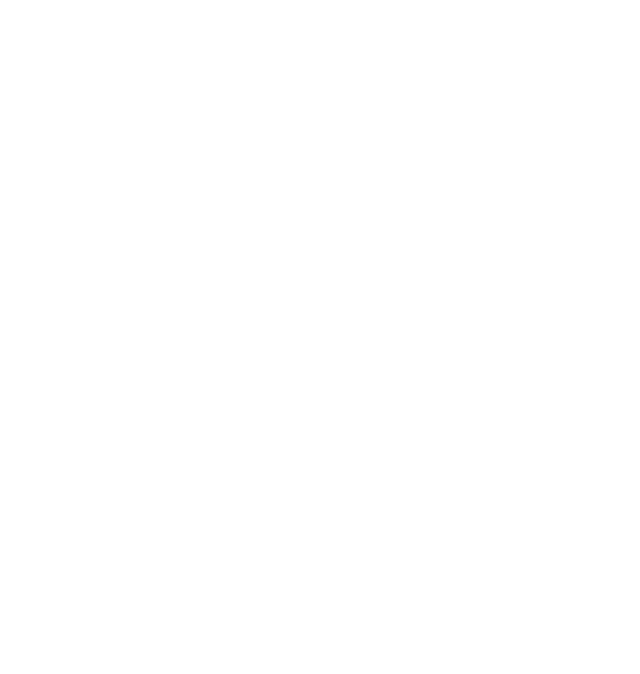
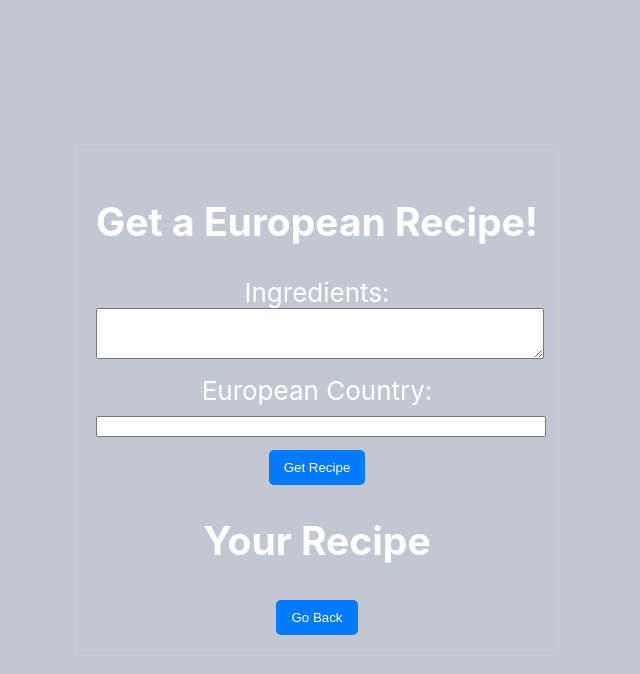
Before and after one commit to nolanv45/HenHacks2025, a React (Create React App) app in the folder henhack25/: page / in a window 1280 px wide. Both pictures are taken after a click on the button "Click here for a recipe from medieval England!". Shown: the top 674 px of the page, without its empty margins (323-963 px from the left). Built offline with nearby package versions, Linux system fonts and the light colour scheme.

Commit message:
questions page works

```diff
--- a/henhack25/package.json
+++ b/henhack25/package.json
@@ -11,7 +11,9 @@
     "@types/node": "^16.18.126",
     "@types/react": "^19.0.10",
     "@types/react-dom": "^19.0.4",
+    "bootstrap": "^5.3.3",
     "react": "^19.0.0",
+    "react-bootstrap": "^2.10.9",
     "react-dom": "^19.0.0",
     "react-router-dom": "^7.2.0",
     "react-scripts": "5.0.1",
--- /dev/null
+++ b/henhack25/src/AiIntegration.css
@@ -0,0 +1,26 @@
+/* aiintegration.css */
+.ai-integration-page {
+    max-width: 600px;
+    margin: 20px auto;
+    padding: 20px;
+    border: 1px solid #ccc;
+    border-radius: 5px;
+  }
+
+  .responsebox{
+      width: 100%;
+      margin-bottom: 10px;
+  }
+
+  .submitAns {
+    background-color: #007bff;
+    color: white;
+    padding: 10px 15px;
+    border: none;
+    border-radius: 5px;
+    cursor: pointer;
+  }
+
+  .submitAns:hover {
+    background-color: #0056b3;
+  }
--- a/henhack25/src/AiIntegration.tsx
+++ b/henhack25/src/AiIntegration.tsx
@@ -1,8 +1,64 @@
-// AiIntegration.tsx (or AiIntegration.js)
-import React from 'react';
+import React, { JSX, useState } from "react";
+import { Button, FormControl, FormGroup, FormLabel } from "react-bootstrap";
+import "./AiIntegration.css"; // Create this CSS file
+//import { ChatGPT } from './AI'; // Assuming you have a ChatGPT component
+ // Create this query function
 
-const AiIntegration = () => {
-  return <h1>This is the AI Integration page</h1>;
-};
+export function AIIntegrationPage({ userKey }: { userKey: string }): JSX.Element {
+  const [ingredients, setIngredients] = useState<string>("");
+  const [country, setCountry] = useState<string>("");
+  const [recipeGenerated, setRecipeGenerated] = useState<boolean>(false);
 
-export default AiIntegration;
+  function updateIngredients(event: React.ChangeEvent<HTMLInputElement>) {
+    setIngredients(event.target.value);
+  }
+
+  function updateCountry(event: React.ChangeEvent<HTMLInputElement>) {
+    setCountry(event.target.value);
+  }
+
+  function handleSubmit() {
+    setRecipeGenerated(true);
+  }
+
+  function goBack() {
+    setRecipeGenerated(false);
+  }
+
+  return (
+    <div className="ai-integration-page">
+      <div >
+        <h2>Get a European Recipe!</h2>
+        <FormGroup>
+          <FormLabel>Ingredients:</FormLabel>
+          <FormControl
+            as="textarea"
+            rows={3}
+            value={ingredients}
+            onChange={updateIngredients}
+            className="responsebox"
+          />
+        </FormGroup>
+        <FormGroup>
+          <FormLabel>European Country:</FormLabel>
+          <FormControl
+            type="text"
+            value={country}
+            onChange={updateCountry}
+            className="responsebox"
+          />
+        </FormGroup>
+        <Button onClick={handleSubmit} className="submitAns">
+          Get Recipe
+        </Button>
+      </div>
+      <div >
+        <h2>Your Recipe</h2>
+        <Button onClick={goBack} className="submitAns">
+          Go Back
+        </Button>
+
+      </div>
+    </div>
+  );
+}
--- a/henhack25/src/App.tsx
+++ b/henhack25/src/App.tsx
@@ -1,6 +1,6 @@
 import React, { useState } from 'react';
 import './App.css';
-import AiIntegration from './AiIntegration';  // Import your AiIntegration component
+import { AIIntegrationPage } from './AiIntegration'; // Correct import  // Import your AiIntegration component
 
 function App() {
   type page = 'home' | 'Ai Page' | 'Recipe Page'; // Define the page types
@@ -16,35 +16,45 @@
     setCurrentPage('Recipe Page'); // Set the state to 'Recipe Page'
   }
 
+  function checkKeyValidity(event: React.SyntheticEvent<HTMLDivElement, Event>): void {
+    const userKey = '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';
+    if (!userKey || userKey.length === 0) {
+      alert('Invalid API key');
+    } else {
+      console.log('API key is valid');
+    }
+  }
+
   return (
-    <div className="App" hidden={currentPage !== "home"}>
+    <div className="App" onLoad={checkKeyValidity}>
       <header className="App-header">
+        {currentPage === 'home' && (
           <div className='div1'>
             <p className='text'>Welcome to our homepage.</p>
 
             {/* Button for the Recipe Page */}
-          <button className="ButtonRecipes" onClick={goToRecipePage}>
+            <button className="ButtonRecipes" onClick={goToAiPage}>
               Click here for a recipe from medieval England!
             </button>
 
             {/* Button for the Ai Page */}
-          <button className='ButtonMap' onClick={goToAiPage}>
+            <button className='ButtonMap' onClick={goToRecipePage}>
               Click here for a map of diseases in medieval England!
             </button>
+          </div>
+        )}
 
         {currentPage === 'Ai Page' && (
           <div>
-              <AiIntegration /> {/* Render AiIntegration component for the 'Ai Page' */}
+            <AIIntegrationPage userKey={'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'}></AIIntegrationPage>
           </div>
         )}
 
-          {currentPage === 'Recipe Page' && (
+        {currentPage === "Recipe Page" && (
           <div>
-              <h2>Recipe Page</h2>
-              <p>This page will show a recipe from medieval England. You can add recipe content here.</p>
+            {/* Add your Recipe Page content here */}
           </div>
         )}
-        </div>
       </header>
     </div>
   );
```
Also changed, not shown: 1 other file (tests, documents, lock files or other folders). Lines whose indentation alone changed are shown as unchanged.
